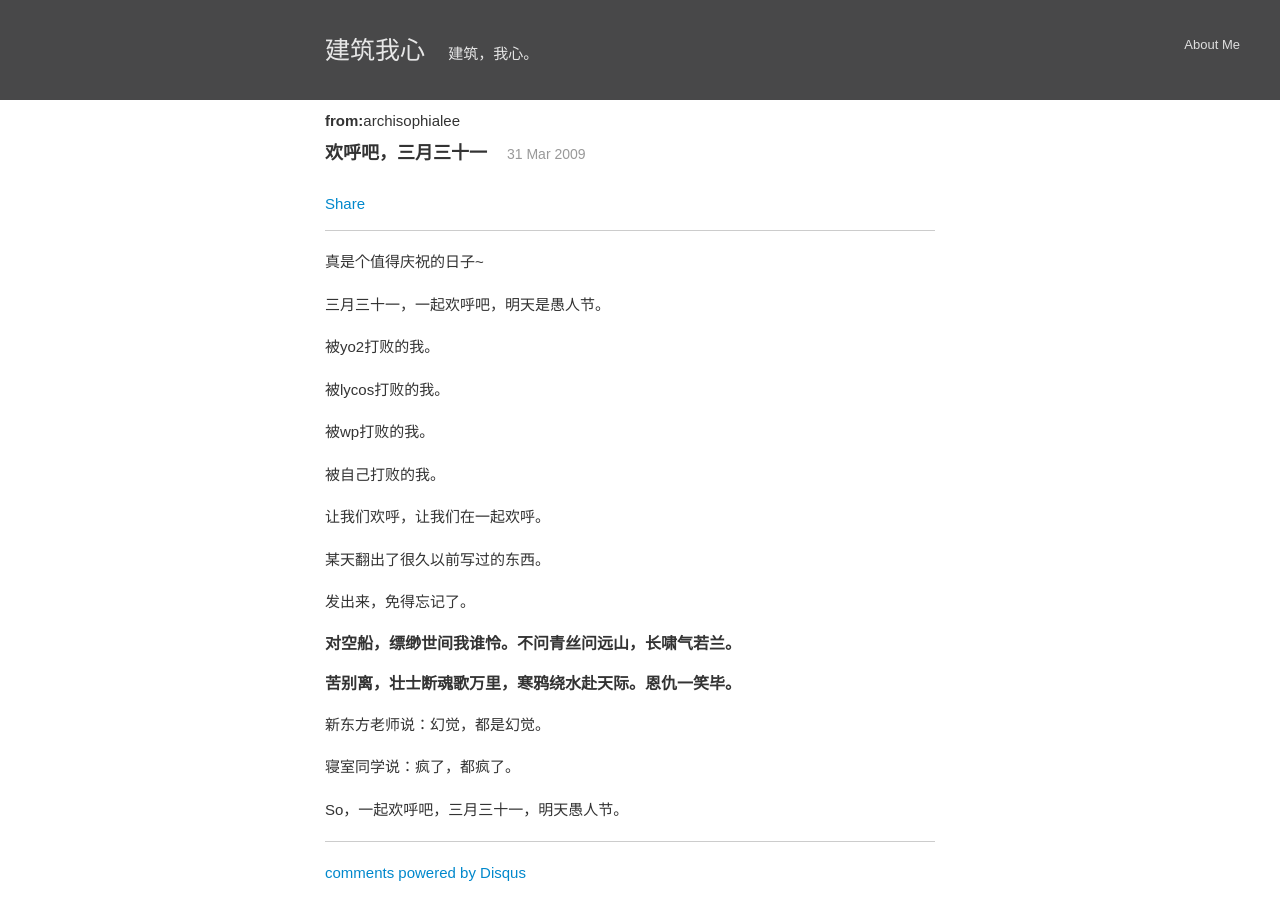
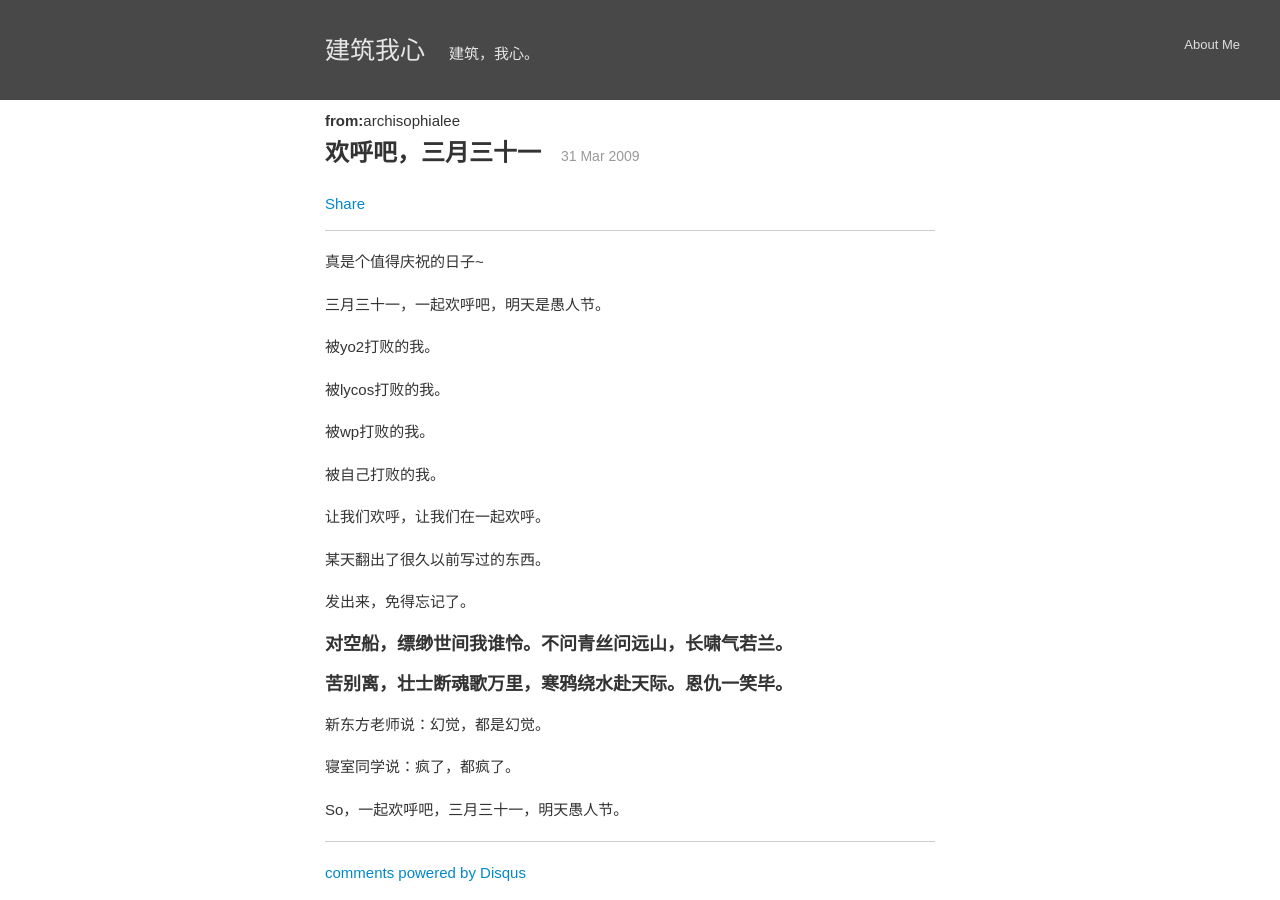
Before and after one commit to killsophia/killsophia.github.io, a Jekyll site: the page built from _posts/2009-03-31-e6aca2e591bce590a7efbc8ce4b889e69c88e4b889e58d81e4b880.markdown, in a window 1280 px wide. Built offline with Jekyll 4.4.1, drawn with Linux system fonts in a browser that asks for light colours; Markdown is read by kramdown in place of the engine named in the settings; comment, search, counter and statistics services are not loaded.

Commit message:
change font size

```diff
--- a/stylesheets/text.css
+++ b/stylesheets/text.css
@@ -9,19 +9,19 @@
    Basic HTML
    ========================================================================== */
 
-body { font: 12px/1.5 'Helvetica Neue', Arial, 'Liberation Sans', FreeSans, sans-serif; }
+body { font: 14px/1.5 'Helvetica Neue', Arial, 'Liberation Sans', FreeSans, sans-serif; }
 pre, code { font-family: 'DejaVu Sans Mono', Menlo, Consolas, monospace; }
 hr { border: 0 #ccc solid; border-top-width: 1px; clear: both; height: 0; }
 
 /* =============================================================================
    Headings
    ========================================================================== */
-h1 { font-size: 36px; }
-h2 { font-size: 24px; }
-h3 { font-size: 18px; }
-h4 { font-size: 16px; }
-h5 { font-size: 14px; }
-h6 { font-size: 12px; }
+h1 { font-size: 48px; }
+h2 { font-size: 36px; }
+h3 { font-size: 24px; }
+h4 { font-size: 18px; }
+h5 { font-size: 16px; }
+h6 { font-size: 14px; }
 
 /* =============================================================================
    Spacing
```
